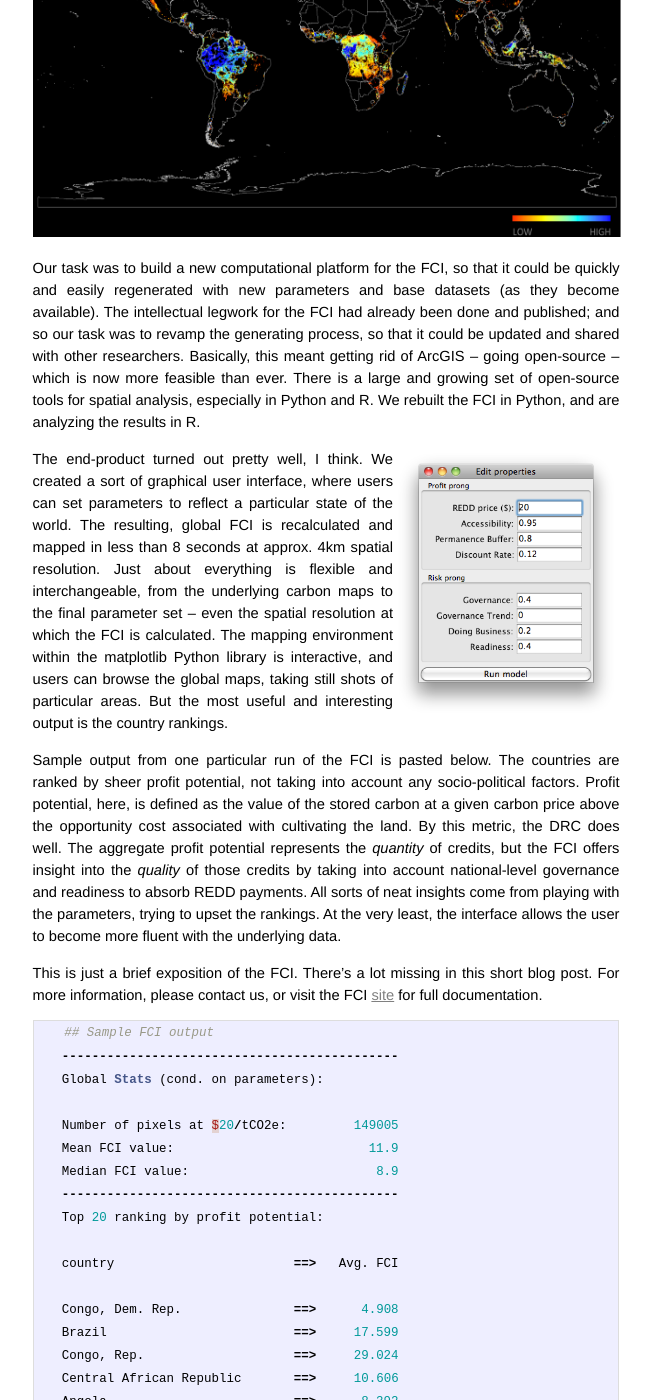
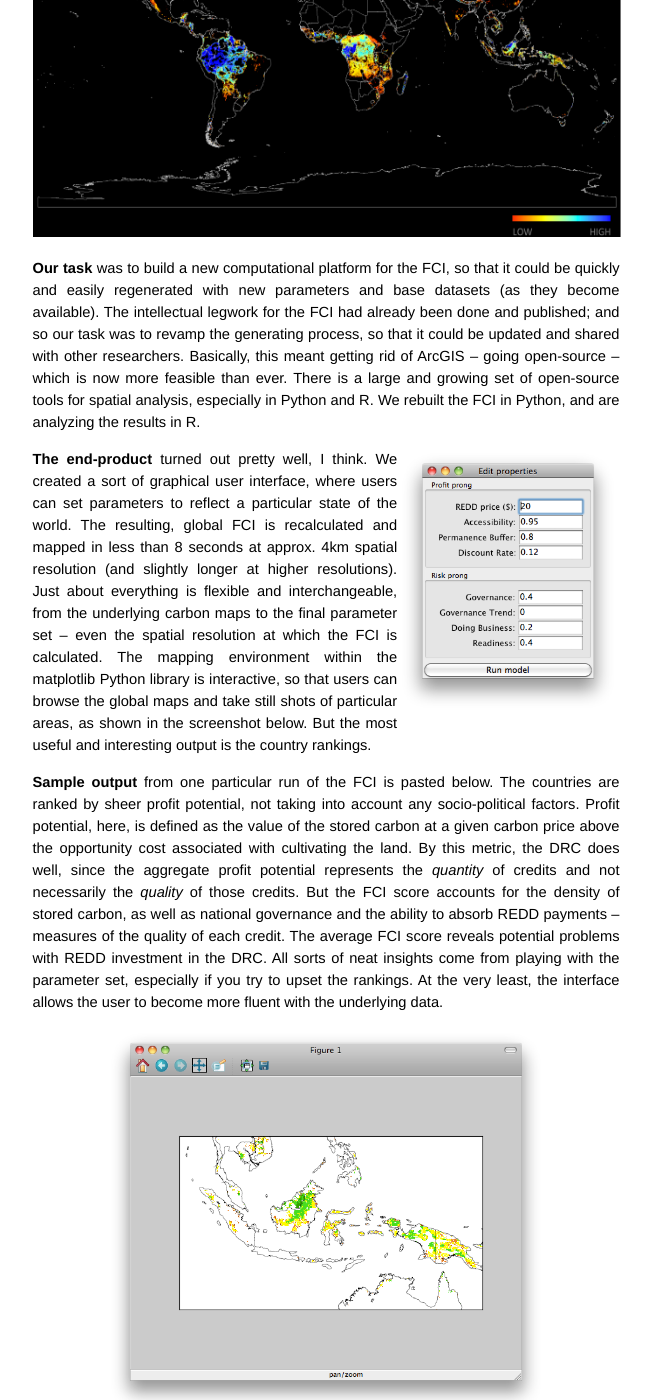
Before and after one commit to reddmetrics/reddmetrics.github.com, a Jekyll site: the page built from _posts/2011-07-14-forest-carbon-index.md, in a window 1280 px wide and 1400 px high, scrolled down 551 px. Shown: the whole window, without its empty margins (314-966 px from the left). Built offline with Jekyll 4.4.1, drawn with Linux system fonts in a browser that asks for light colours; Markdown is read by kramdown in place of the engine named in the settings; some of the changed text lies outside the part shown.

```diff
--- a/_posts/2011-07-14-forest-carbon-index.md
+++ b/_posts/2011-07-14-forest-carbon-index.md
@@ -13,13 +13,17 @@ Robin and I have just completed a year-long contract with [Resources for the Fut
 
 <center><img src="/images/fci.png" height="340" width="588"></center>
 
-Our task was to build a new computational platform for the FCI, so that it could be quickly and easily regenerated with new parameters and base datasets (as they become available).  The intellectual legwork for the FCI had already been done and published; and so our task was to revamp the generating process, so that it could be updated and shared with other researchers.  Basically, this meant getting rid of ArcGIS -- going open-source -- which is now more feasible than ever. There is a large and growing set of open-source tools for spatial analysis, especially in Python and R.  We rebuilt the FCI in Python, and are analyzing the results in R.
+**Our task** was to build a new computational platform for the FCI, so that it could be quickly and easily regenerated with new parameters and base datasets (as they become available).  The intellectual legwork for the FCI had already been done and published; and so our task was to revamp the generating process, so that it could be updated and shared with other researchers.  Basically, this meant getting rid of ArcGIS -- going open-source -- which is now more feasible than ever. There is a large and growing set of open-source tools for spatial analysis, especially in Python and R.  We rebuilt the FCI in Python, and are analyzing the results in R.
 
-<img src="/images/fcipanel.png" height="270" align="right">
+<img src="/images/fcipanel.png" height="265" align="right">
 
-The end-product turned out pretty well, I think.  We created a sort of graphical user interface, where users can set parameters to reflect a particular state of the world.  The resulting, global FCI is recalculated and mapped in less than 8 seconds at approx. 4km spatial resolution.  Just about everything is flexible and interchangeable, from the underlying carbon maps to the final parameter set -- even the spatial resolution at which the FCI is calculated.  The mapping environment within the matplotlib Python library is interactive, and users can browse the global maps, taking still shots of particular areas.  But the most useful and interesting output is the country rankings.
+**The end-product** turned out pretty well, I think.  We created a sort of graphical user interface, where users can set parameters to reflect a particular state of the world.  The resulting, global FCI is recalculated and mapped in less than 8 seconds at approx. 4km spatial resolution (and slightly longer at higher resolutions).  Just about everything is flexible and interchangeable, from the underlying carbon maps to the final parameter set -- even the spatial resolution at which the FCI is calculated.  The mapping environment within the matplotlib Python library is interactive, so that users can browse the global maps and take still shots of particular areas, as shown in the screenshot below.  But the most useful and interesting output is the country rankings.
 
-Sample output from one particular run of the FCI is pasted below.  The countries are ranked by sheer profit potential, not taking into account any socio-political factors.  Profit potential, here, is defined as the value of the stored carbon at a given carbon price above the opportunity cost associated with cultivating the land.  By this metric, the DRC does well.  The aggregate profit potential represents the _quantity_ of credits, but the FCI offers insight into the _quality_ of those credits by taking into account national-level governance and readiness to absorb REDD payments.  All sorts of neat insights come from playing with the parameters, trying to upset the rankings.  At the very least, the interface allows the user to become more fluent with the underlying data.
+**Sample output** from one particular run of the FCI is pasted below.  The countries are ranked by sheer profit potential, not taking into account any socio-political factors.  Profit potential, here, is defined as the value of the stored carbon at a given carbon price above the opportunity cost associated with cultivating the land.  By this metric, the DRC does well, since the aggregate profit potential represents the _quantity_ of credits and not necessarily the _quality_ of those credits.  But the FCI score accounts for the density of stored carbon, as well as national governance and the ability to absorb REDD payments -- measures of the quality of each credit. The average FCI score reveals potential problems with REDD investment in the DRC.  All sorts of neat insights come from playing with the parameter set, especially if you try to upset the rankings.  At the very least, the interface allows the user to become more fluent with the underlying data.
+
+<center><img src="/images/mapgui.png" width="440"></center>
+
+**Next steps** for the FCI might include building out the capacity for the interface to calculate forest carbon supply curves on the fly.  We have rough, rough estimates of carbon content and agricultural opportunity costs -- enough to estimate rough carbon supply curves, given a certain set of assumptions.  This extension may even begin to incorporate the research done as part of the [OSIRIS](http://www.conservation.org/FMG/Articles/Pages/ci_osiris_database_new_climate_tool.aspx) project, which assesses how much countries would be paid to leave their forests intact under a REDD payment scheme -- which is the area under the forest carbon supply curve.  This quick calculation could be presented alongside the supply curve itself, within the FCI interface.
 
 This is just a brief exposition of the FCI.  There's a lot missing in this short blog post.  For more information, please contact us, or visit the FCI [site](http://www.forestcarbonindex.org/) for full documentation.
 
```
Also changed, not shown: _posts/2011-07-18-clearing-in-burma.md (+3 -3 lines), images/mapgui.png (added).
